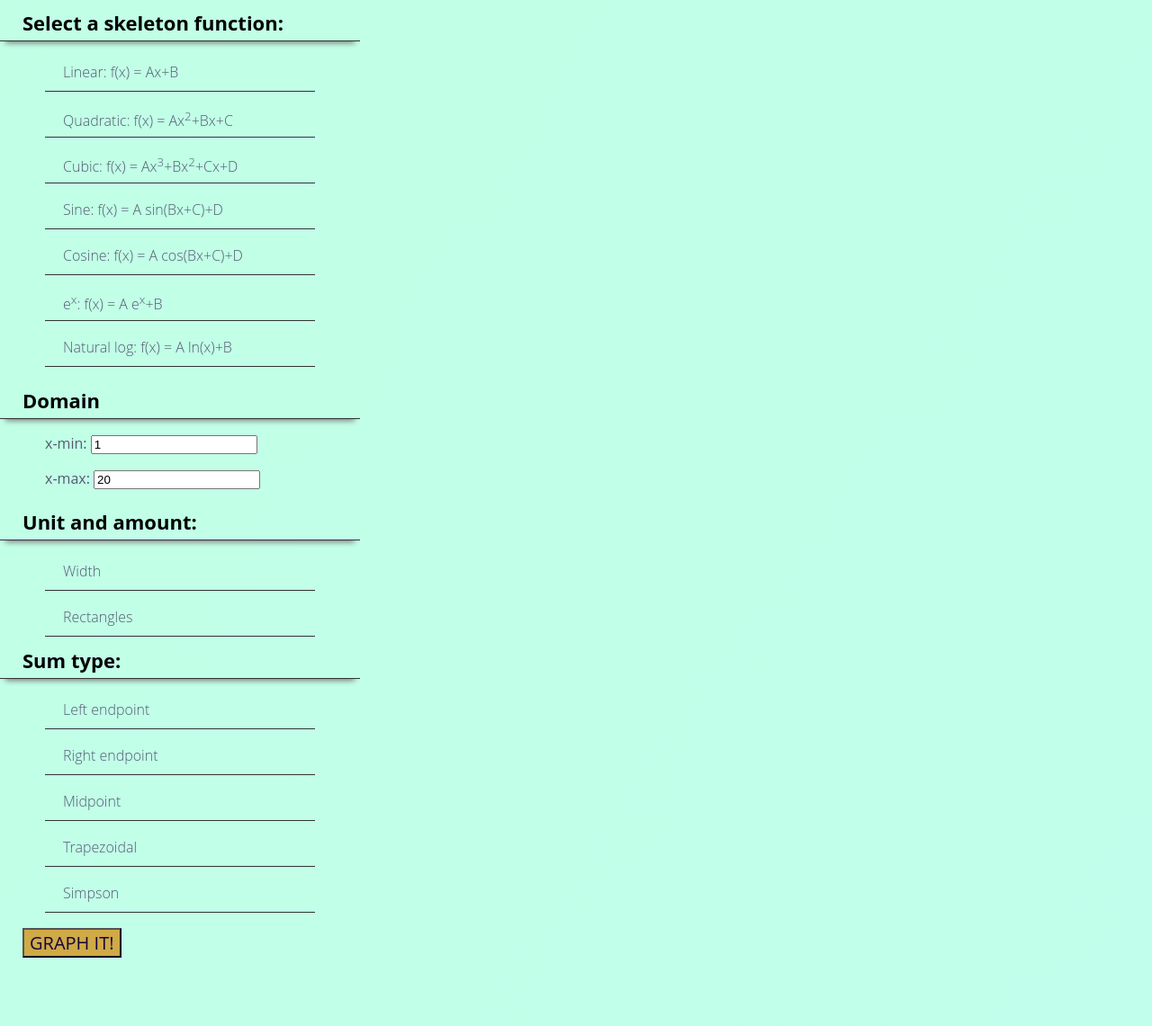
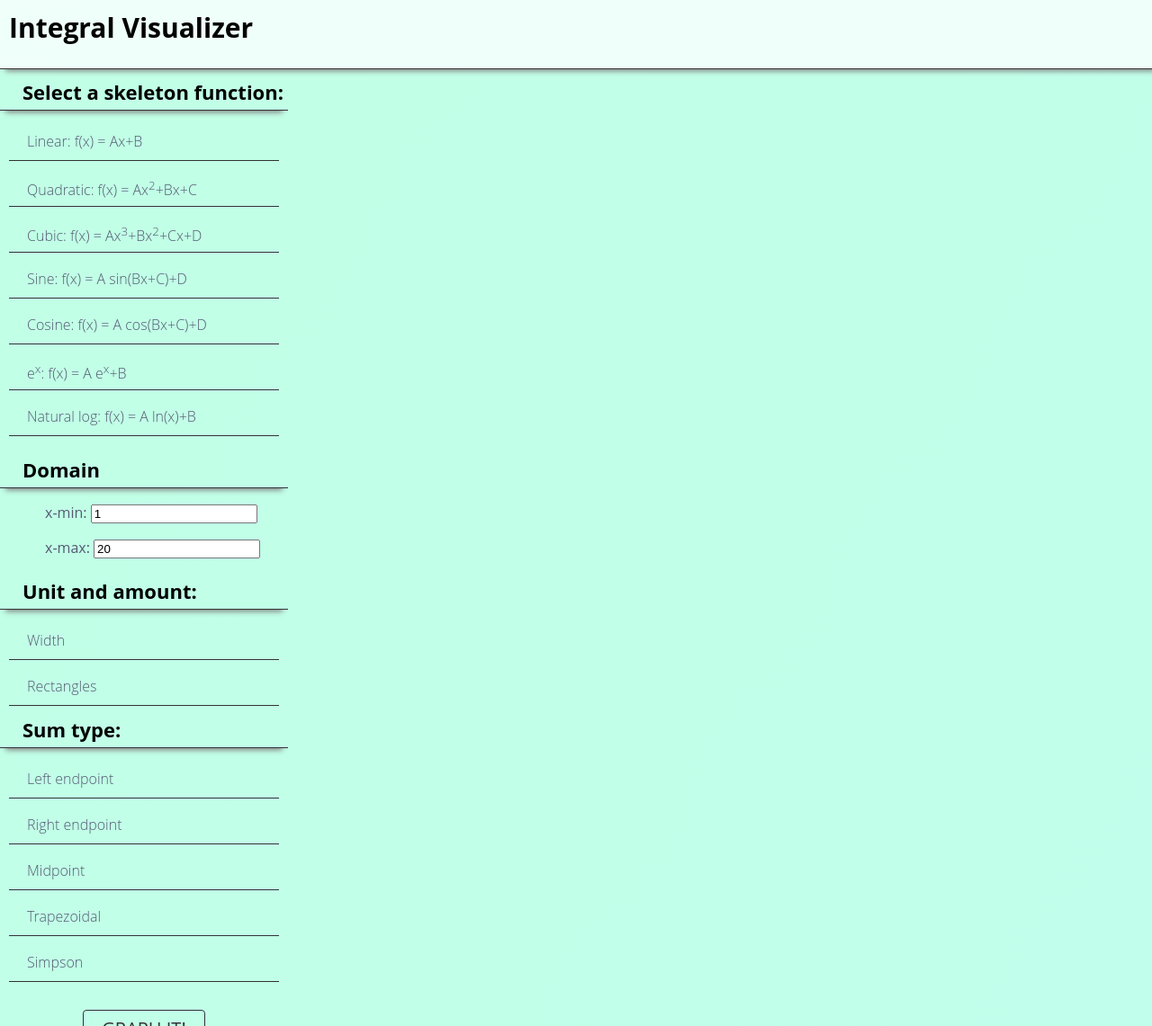
Before and after one commit to rilescode/integral-visualizer, a Django app: page / in a window 1280 px wide. Shown: the whole page at 90% size. Run offline with Django 3.2, Linux system fonts and the light colour scheme.

Commit message:
more pasting

```diff
--- a/src/output.txt
+++ b/src/output.txt
@@ -1 +1 @@
-25.021
+3011.833
--- a/src/products/static/css/style.css
+++ b/src/products/static/css/style.css
@@ -6,26 +6,38 @@ label {
   font:Verdana;
   color: rgb(84, 90, 112);
   }
+
   .submit {
-background-color:rgb(207, 170, 70);
+    background-color:transparent;
     cursor:pointer;
     font-size:20px;
     font-family: 'Open Sans', sans-serif;
-border: 2px solid rgb(140, 80, 50)
-border-radius: 3px;
-transition: background 0.2s linear;
+    border: 1px solid #333;
+    box-sizing: border-box;
+    appearance: none;
+    border-radius: 0.2em;
+    color: #333;
+    line-height: 1;
+    transition: box-shadow 300ms ease-in-out, color .2s ease-in-out;
     -webkit-transition: background 0.2s linear;
+    padding: 10px 20px 10px 20px;
+    margin: 0px 0px 22px 0px;
+    text-align: center;
   }
   .submit:hover{
-background-color: rgb(140, 61, 18);
-transition: background 0.2s linear;
--webkit-transition: background 0.2s linear;
+    box-shadow: 0 0 40px 40px #101010 inset;
+    color: #fff;
+      outline: 0;
+
+
   }
+
   .submit:active {
   position:relative;
   top:.5px;
   }
   div.all {
+    overflow: hidden;
     height: 100%;
     width: 100%;
     left:0;
@@ -63,8 +75,9 @@ background-size: 1800% 1800%;
   div.leftside {
   display: block;
   position: relative;
-width: 400px;
-max-height: 100%;
+  margin: 0px;
+  width: 25%;
+  max-height: 97%;
   overflow-y: scroll;
   overflow-x: hidden;
   }
@@ -79,11 +92,30 @@ box-shadow: 0 8px 6px -6px grey;
   }
   div.divbtn {
   position: relative;
-left: 25px;
+  text-align:center;
+
+  margin: 30px 0px 40px 0px;
   }
   div.b {
   position: relative;
   left: 50px;
+  }
+  div.c {
+    width: 100%;
+    padding:10px 0px 9px 10px;
+    position: relative;
+    height: 5%;
+    border-bottom: 1px solid  #333;
+    -webkit-box-shadow: 0 8px 6px -6px grey;
+    -moz-box-shadow: 0 8px 6px -6px grey;
+    box-shadow: 0 8px 6px -6px grey;
+    background-color: rgba(255,255,255,0.75);
+  }
+  h1 {
+    height: 100%;
+  font-size: 30px;
+  color: #010101;
+  margin: 0px;
   }
   h3 {
   font-size: 22px;
@@ -189,8 +221,10 @@ font-size: 10px;
   #widthrectrad {
   overflow: hidden;
   }
-.graphImg {
+  div.graphImg {
     position: fixed;
-	left:360px;
-	top: -80px;
+    left: 25%;
+    top: 7.5%;
+    width:75%;
+    height:92.5%;
   }
--- a/src/products/templates/products/improved.html
+++ b/src/products/templates/products/improved.html
@@ -17,7 +17,12 @@
 
 
   <div class="all">
+
+  <div class="c">
+  <h1>Integral Visualizer</h1>
+  </div>
   <div class="leftside">
+
   <div class="a">
   <h3>Select a skeleton function:</h3>
   </div>
@@ -358,7 +363,6 @@ document.getElementById("widthMessage").innerHTML = "Width must be greater than
 
       <div class="check"><div class="inside"></div></div>
     </li>
-
     <li>
       <input  style="cursor:pointer" id="Simp" type="radio" name="sumtype"required value="4">
 
@@ -368,6 +372,7 @@ document.getElementById("widthMessage").innerHTML = "Width must be greater than
         <div class="check"><div class="inside"></div></div>
       </li>
 
+
   </ul>
   </div>
 
@@ -375,10 +380,7 @@ document.getElementById("widthMessage").innerHTML = "Width must be greater than
   <p> </p>
 
   <div class="divbtn">
-<input type= "submit" class="submit" style="color: rgb(20,5,57);"value="GRAPH IT!"></input>
-<p> </p>
-<p> </p>
-<p> </p>
+  <input type= "submit" class="submit" value="GRAPH IT!"></input>
   </div>
   </div>
   </div>
```
Also changed, not shown: index.html (+9 -0 lines), src/graph.png. Lines whose indentation alone changed are shown as unchanged.
